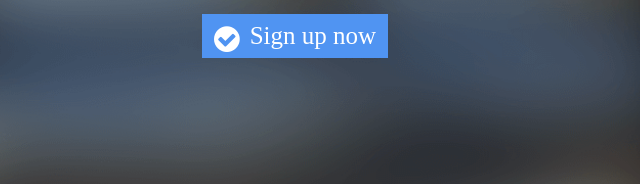
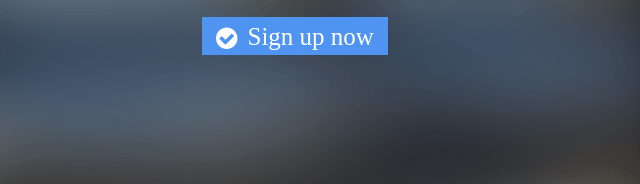
Before and after one commit to Chernovolos/Mobile, a plain HTML site: page index.html in a window 1280 px wide. Shown: the part 418-602 px from the top of the page, 581-1221 px from the left. Drawn offline with Linux system fonts and the light colour scheme; files whose address does not match are found by name.

Commit message:
изменила параметры кнопки

```diff
--- a/css/components/button.css
+++ b/css/components/button.css
@@ -76,7 +76,7 @@
 	display: inline-block;
     color: white;
 	font-family: "Segoe WP";
-	font-size: 31px;
+	font-size: 25px;
 	font-weight: 300;
     background-color: #5094f2;
     border-radius: 0;
@@ -86,10 +86,11 @@
 .btn.more::before {
 	position: relative;
     right: 10px;
-    top: 8px;
+    top: 4px;
 	font-family: 'icomoon';
 	content: "\e906";
-	font-size: 30px;
+	font-size: 25px;
+	border-radius: 100%;
 	padding-left: 10px;
 }
 
@@ -98,26 +99,3 @@
 	background-color: white;
 
 }
-
-@media (min-width: 480px) {
-	.btn.more {
-		font-size: 20px;
-		padding: 5px 10px 10px 10px;
-	}
-
-	.btn.more::before {
-		position: relative;
-	    right: 10px;
-	    top: 8px;
-		font-family: 'icomoon';
-		content: "\e906";
-		font-size: 30px;
-		padding-left: 10px;
-	}
-}
-
-@media (min-width: 1200px) {
-	.btn.more {
-		font-size: 25px;
-	}
-}
```
